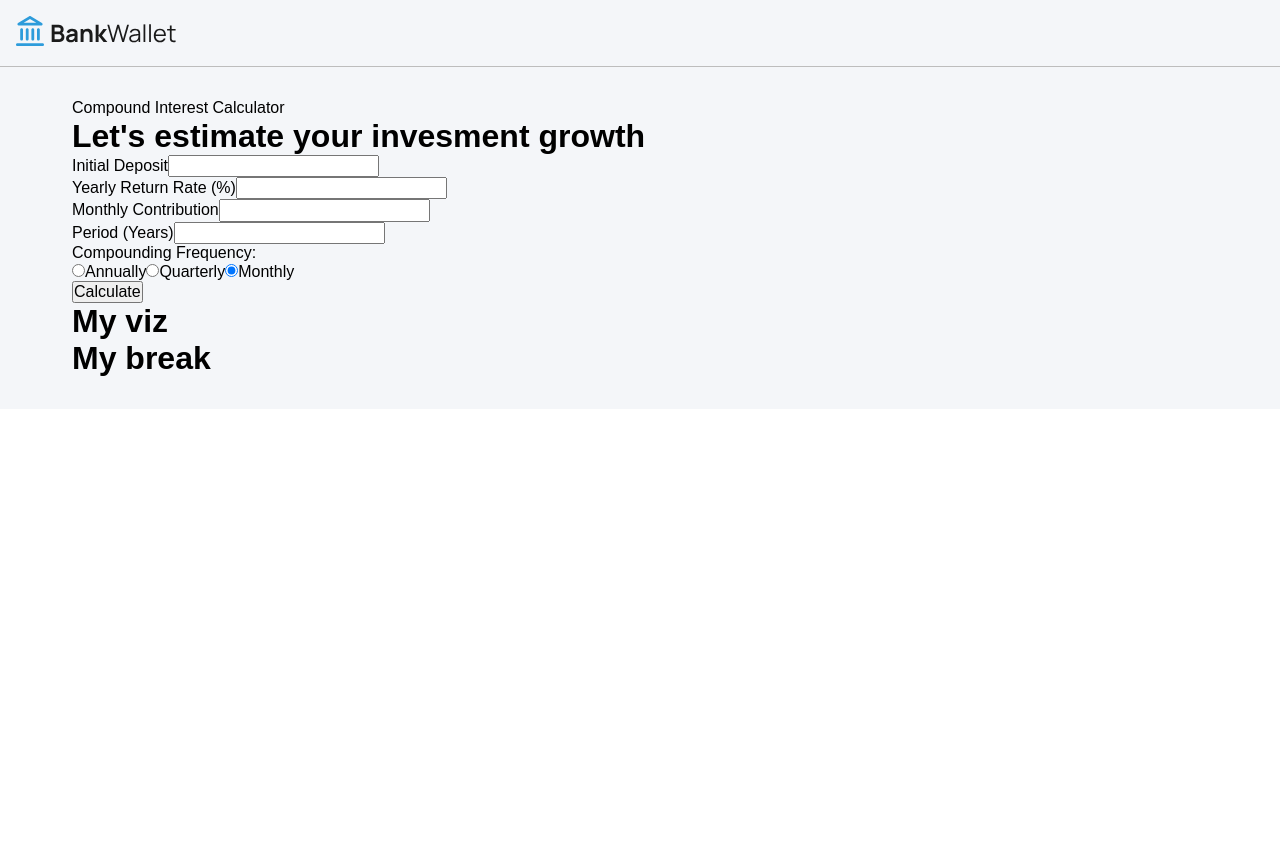
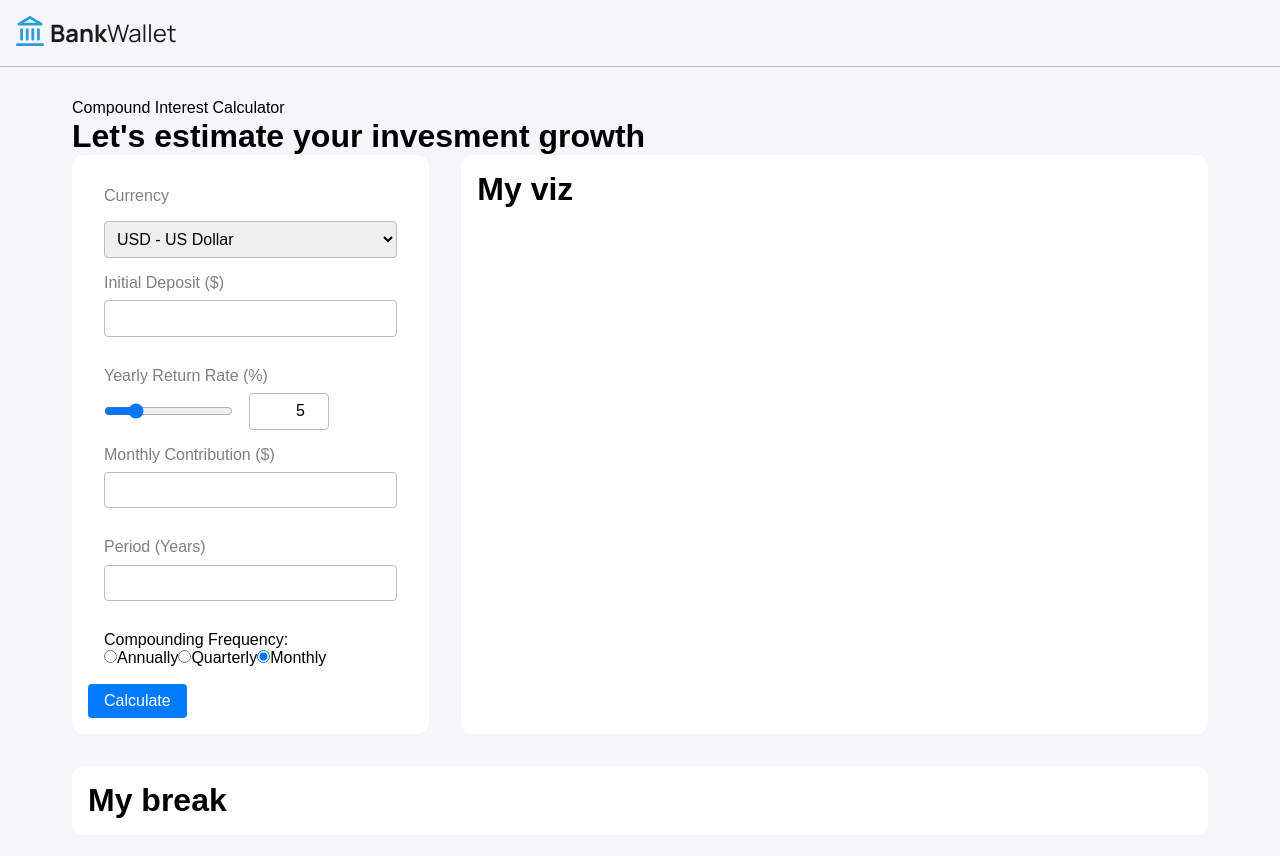
Before and after one commit to JMilan92/compound-calculator, a React (Create React App) app: page / in a window 1280 px wide. Shown: the top 856 px of the page. Before the commit the page ends 800 px from the top, so only its background shows below. Built offline with nearby package versions, Linux system fonts and the light colour scheme.

Commit message:
feat(calculator): add slider, currency change to calculator

```diff
--- a/package.json
+++ b/package.json
@@ -9,6 +9,7 @@
     "react-dom": "^19.0.0",
     "react-router-dom": "^7.0.2",
     "react-scripts": "5.0.1",
+    "recharts": "^2.15.0",
     "sass": "^1.83.0",
     "styled-components": "^6.1.13",
     "web-vitals": "^4.2.4"
--- a/src/components/calculator/Calculator.js
+++ b/src/components/calculator/Calculator.js
@@ -1,61 +1,155 @@
 import { styled } from "styled-components";
 import React, { useState } from "react";
 
-const CalculatorStyle = styled.div``;
+const CalculatorStyle = styled.div`
+  grid-column: 1 / 2;
+  background-color: white;
+  border-radius: 12px;
+  padding: 1rem;
+
+  .form-group {
+    margin: 1rem;
+    display: flex;
+    flex-direction: column;
+
+    &__input {
+      margin-bottom: 0.875rem;
+      padding: 0.5rem;
+      border: 1px solid var(--border);
+      border-radius: 4px;
+    }
+
+    &__label {
+      color: gray;
+      margin-bottom: 0.5rem;
+    }
+
+    &__select {
+      margin-top: 0.5rem;
+      padding: 0.5rem;
+      border: 1px solid var(--border);
+      border-radius: 4px;
+    }
+
+    &__slider-container {
+      display: flex;
+      align-items: center;
+      gap: 1rem;
+
+      input[type="number"] {
+        width: 80px;
+        padding: 0.5rem;
+        border: 1px solid var(--border);
+        border-radius: 4px;
+        text-align: right;
+      }
+    }
+  }
+
+  button {
+    padding: 0.5rem 1rem;
+    background-color: #007bff;
+    color: white;
+    border: none;
+    border-radius: 4px;
+    cursor: pointer;
+
+    &:hover {
+      background-color: #0056b3;
+    }
+  }
+
+  .result {
+    margin-top: 1rem;
+    h2 {
+      margin-bottom: 0.5rem;
+    }
+  }
+`;
+
+const currencySymbols = {
+  USD: "$",
+  EUR: "€",
+  CAD: "C$",
+};
+
 const Calculator = () => {
-  // State for the form inputs
   const [deposit, setDeposit] = useState("");
-  const [yearlyReturn, setYearlyReturn] = useState("");
+  const [yearlyReturn, setYearlyReturn] = useState(5); // Default slider value
   const [monthlyContribution, setMonthlyContribution] = useState("");
   const [period, setPeriod] = useState("");
   const [compoundingFrequency, setCompoundingFrequency] = useState("monthly");
+  const [currency, setCurrency] = useState("USD");
   const [result, setResult] = useState(null);
 
-  // Handle radio button change
   const handleFrequencyChange = (e) => {
     setCompoundingFrequency(e.target.value);
   };
 
-  // Calculate Compound Interest
+  const handleCurrencyChange = (e) => {
+    setCurrency(e.target.value);
+  };
+
+  const handleYearlyReturnChange = (e) => {
+    const value = Math.min(Math.max(e.target.value, 1), 20); // Keep value between 1 and 20
+    setYearlyReturn(value);
+  };
+
   const calculateCompoundInterest = (e) => {
     e.preventDefault();
 
-    // Parse input values
     const P = parseFloat(deposit);
-    const r = parseFloat(yearlyReturn) / 100; // Convert to decimal
+    const r = parseFloat(yearlyReturn) / 100;
     const C = parseFloat(monthlyContribution);
     const t = parseInt(period);
 
-    // Define the compounding periods based on the frequency selected
-    let n; // Compounding periods per year
+    let n;
     switch (compoundingFrequency) {
       case "annually":
-        n = 1; // Compounded annually
+        n = 1;
+        break;
+      case "quarterly":
+        n = 4;
         break;
       case "monthly":
-        n = 12; // Compounded monthly
-        break;
-      case "quarterly":
-        n = 4; // Compounded quarterly
+        n = 12;
         break;
       default:
-        n = 12; // Default to monthly if no valid selection
+        n = 12;
     }
 
-    // Compound interest formula for total amount
     const A =
       P * Math.pow(1 + r / n, n * t) +
       C * ((Math.pow(1 + r / n, n * t) - 1) / (r / n));
 
-    setResult(A.toFixed(2)); // Set the result with 2 decimal precision
+    setResult(A.toFixed(2));
   };
 
   return (
     <CalculatorStyle>
       <form onSubmit={calculateCompoundInterest}>
-        <div>
-          <label htmlFor="deposit">Initial Deposit</label>
+        <div className="form-group">
+          <label className="form-group__label" htmlFor="currency">
+            Currency
+          </label>
+          <select
+            className="form-group__select"
+            id="currency"
+            value={currency}
+            onChange={handleCurrencyChange}
+          >
+            <option value="USD">USD - US Dollar</option>
+            <option value="EUR">EUR - Euro</option>
+            <option value="CAD">CAD - Canadian Dollar</option>
+          </select>
+        </div>
+
+        <div className="form-group">
+          <label className="form-group__label" htmlFor="deposit">
+            Initial Deposit ({currencySymbols[currency]})
+          </label>
           <input
+            className="form-group__input"
             type="number"
             id="deposit"
             value={deposit}
@@ -64,20 +158,37 @@ const Calculator = () => {
           />
         </div>
 
-        <div>
-          <label htmlFor="yearlyReturn">Yearly Return Rate (%)</label>
-          <input
-            type="number"
-            id="yearlyReturn"
-            value={yearlyReturn}
-            onChange={(e) => setYearlyReturn(e.target.value)}
-            required
-          />
+        <div className="form-group">
+          <label className="form-group__label" htmlFor="yearlyReturn">
+            Yearly Return Rate (%)
+          </label>
+          <div className="form-group__slider-container">
+            <input
+              type="range"
+              id="yearlyReturn"
+              min="1"
+              max="20"
+              step="0.1"
+              value={yearlyReturn}
+              onChange={(e) => setYearlyReturn(e.target.value)}
+            />
+            <input
+              type="number"
+              min="1"
+              max="20"
+              step="0.1"
+              value={yearlyReturn}
+              onChange={handleYearlyReturnChange}
+            />
+          </div>
         </div>
 
-        <div>
-          <label htmlFor="monthlyContribution">Monthly Contribution</label>
+        <div className="form-group">
+          <label className="form-group__label" htmlFor="monthlyContribution">
+            Monthly Contribution ({currencySymbols[currency]})
+          </label>
           <input
+            className="form-group__input"
             type="number"
             id="monthlyContribution"
             value={monthlyContribution}
@@ -86,9 +197,12 @@ const Calculator = () => {
           />
         </div>
 
-        <div>
-          <label htmlFor="period">Period (Years)</label>
+        <div className="form-group">
+          <label className="form-group__label" htmlFor="period">
+            Period (Years)
+          </label>
           <input
+            className="form-group__input"
             type="number"
             id="period"
             value={period}
@@ -97,8 +211,7 @@ const Calculator = () => {
           />
         </div>
 
-        {/* Radio buttons for compounding frequency */}
-        <div>
+        <div className="form-group">
           <label>Compounding Frequency:</label>
           <div>
             <label>
@@ -135,9 +248,12 @@ const Calculator = () => {
       </form>
 
       {result !== null && (
-        <div>
+        <div className="result">
           <h2>Result:</h2>
-          <p>Total Amount: ${result}</p>
+          <p>
+            Total Amount: {currencySymbols[currency]}
+            {result}
+          </p>
         </div>
       )}
     </CalculatorStyle>
--- a/src/components/calculator/CompoundInterestCalculator.js
+++ b/src/components/calculator/CompoundInterestCalculator.js
@@ -5,6 +5,8 @@ import DataBreakdown from "./DataBreakdown";
 
 const CompoundInterestCalculatorStyle = styled.div`
     display: grid;
+    grid-template-columns: repeat(3, 1fr);
+    gap: 2rem;
 `;
 const CompoundInterestCalculator = () => {
   return (
--- a/src/components/calculator/DataBreakdown.js
+++ b/src/components/calculator/DataBreakdown.js
@@ -1,7 +1,11 @@
 import { styled } from "styled-components";
 
 const DataBreakdownStyle = styled.div`
+        grid-column: 1 / 4;
 
+        background-color: white;
+        border-radius: 12px;
+        padding: 1rem;
 `;
 const DataBreakdown = () => {
   return (
--- a/src/components/calculator/DataVisualization.js
+++ b/src/components/calculator/DataVisualization.js
@@ -1,7 +1,11 @@
 import { styled } from "styled-components";
 
 const DataVizualizationStyle = styled.div`
+        grid-column: 2 / 4;
 
+        background-color: white;
+        border-radius: 12px;
+        padding: 1rem;
 `;
 const DataVizualization = () => {
   return (
```
Also changed, not shown: 1 other file (tests, documents, lock files or other folders).
